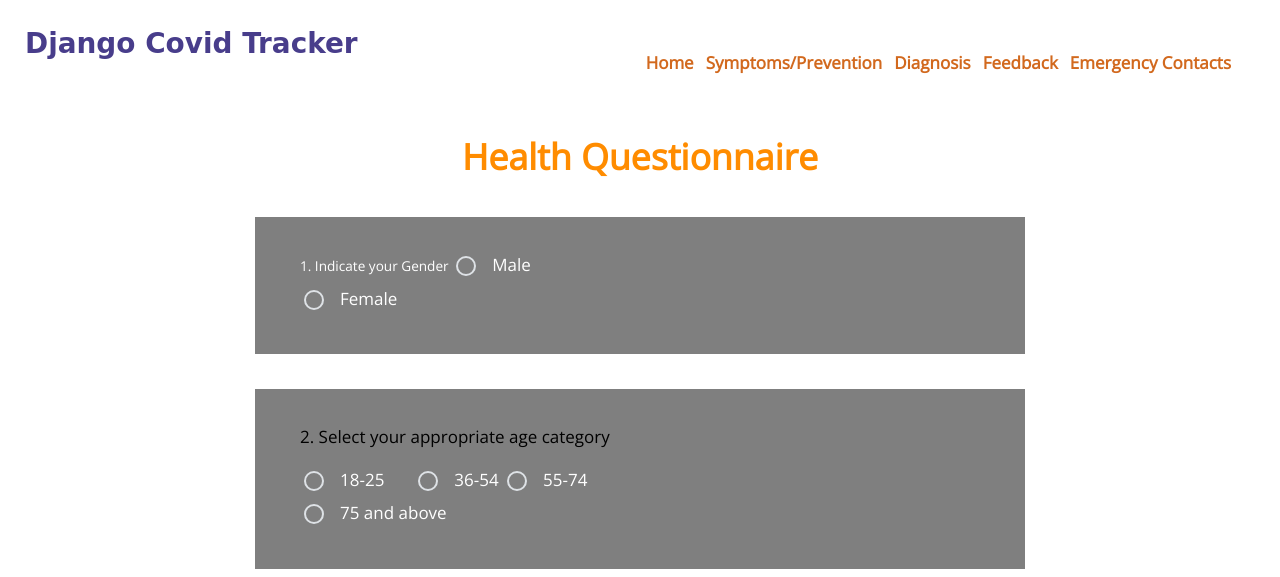
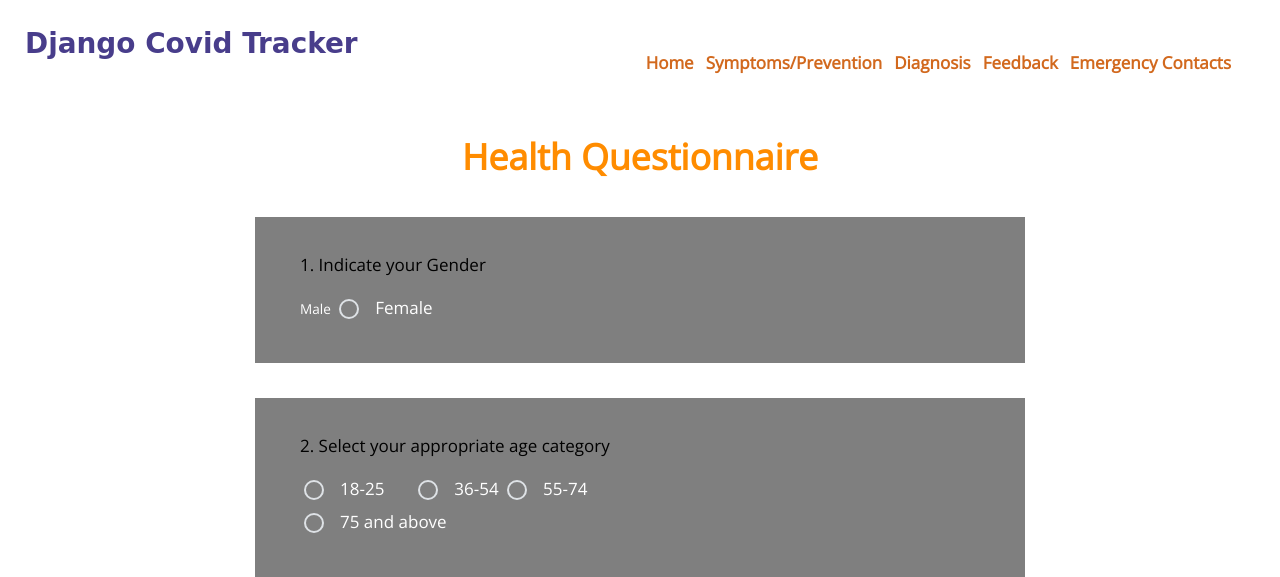
Before and after one commit to MsMutinda/CovidTracker, a Django app: page /health/ in a window 1280 px wide. Shown: the top 577 px of the page. Run offline with Django 3.2, Linux system fonts and the light colour scheme; some libraries are stand-ins or nearby versions.

```diff
--- a/Tracker/templates/Tracker/health.html
+++ b/Tracker/templates/Tracker/health.html
@@ -8,10 +8,13 @@
         <form action="" method="post">
             <div class="tm-bg-black tm-form-block">
                 <div class="col-xl-6">
-                    <label for="gender" class="mr-4">1. Indicate your Gender
-                        <input class="with-gap" name="gender" type="radio" value="m" />
+                    <p> 1. Indicate your Gender</p>
+<!--                    <label class="mr-4">-->
+                    <input class="with-gap" name="gender" type="radio" value="m" />
+                    <label for="gender">
                         <span>Male</span>
                     </label>
+
                     <label>
                         <input class="with-gap" name="gender" type="radio" value="f" />
                         <span>Female</span>
--- a/requirements.txt
+++ b/requirements.txt
@@ -32,7 +32,7 @@ cookiecutter==1.7.3
 cryptography==2.8
 cssselect==1.1.0
 
-dbus-python==1.2.16
+
 debugpy==1.4.1
 decorator==4.4.2
 
@@ -127,14 +127,14 @@ pyasn1==0.4.2
 pyasn1-modules==0.2.1
 pycairo==1.16.2
 pycodestyle==2.7.0
-pycups==1.9.73
+
 PyDispatcher==2.0.5
 pydocstyle==6.1.1
 PyDrive==1.3.1
 pyee==8.1.0
 pyflakes==2.3.1
 Pygments==2.9.0
-PyGObject==3.36.0
+
 PyHamcrest==1.9.0
 PyJWT==1.7.1
 pylint==2.9.6
```
